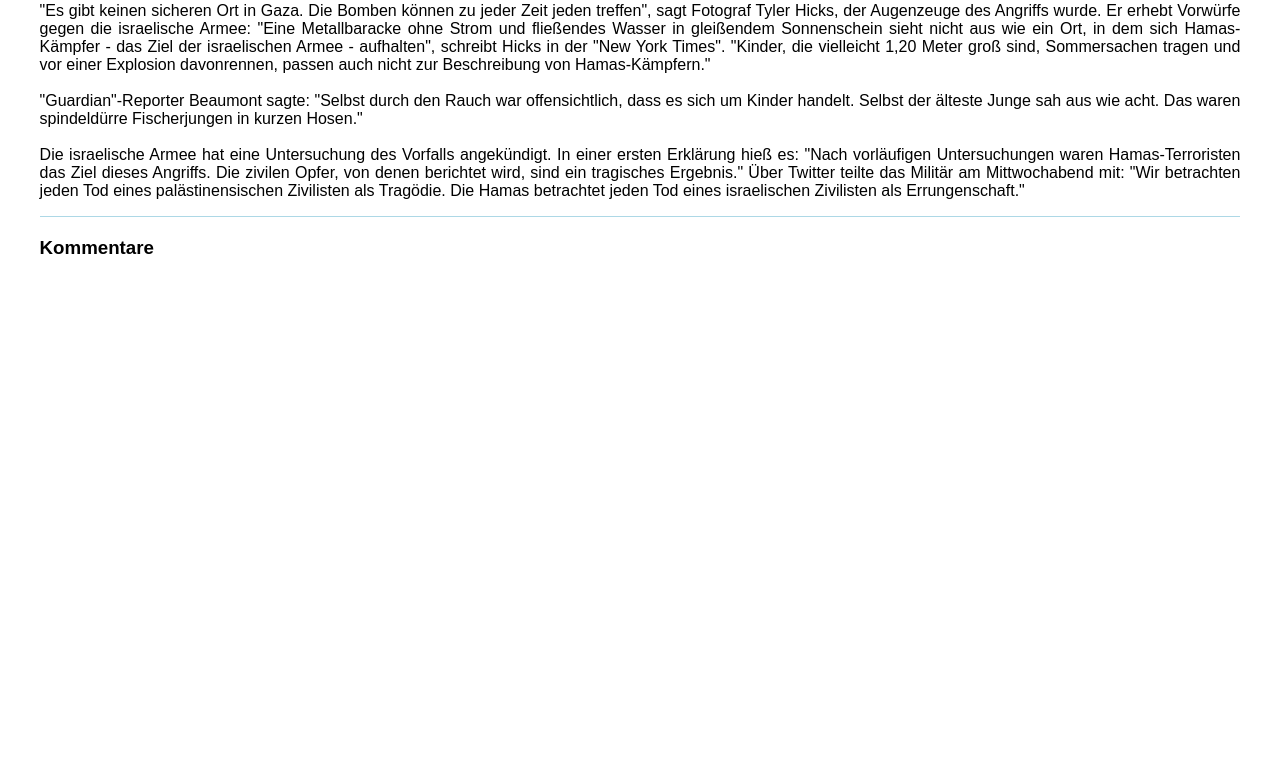
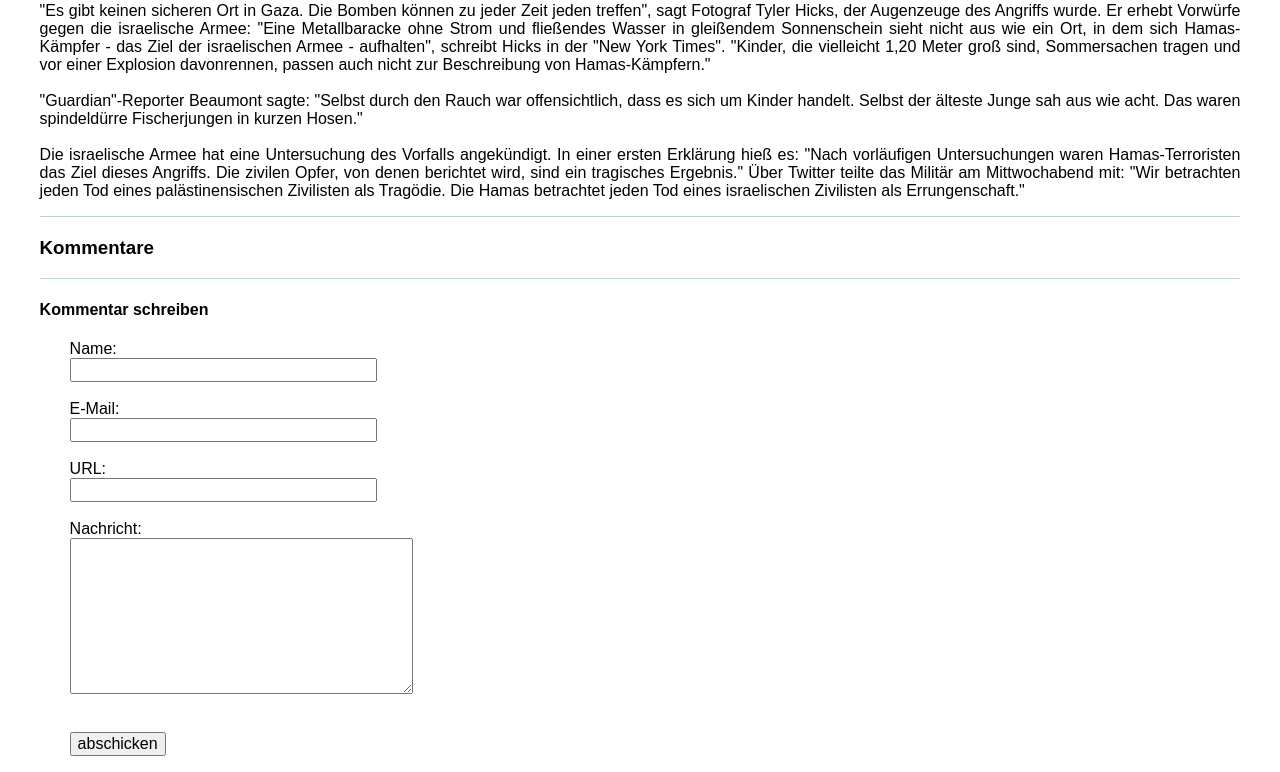
Before and after one commit to mahen2/dasletzteprojekt, a Flask app: a page that uses templates/index.htm in a window 1280 px wide. Shown: the part 592-1364 px from the top of the page. Before the commit the page ends 846 px from the top, so only its background shows below. Run offline with Flask 2, Linux system fonts and the light colour scheme; data comes from the database, SQL or seed files in the repository; both versions use the stored data as it was after the commit; some web fonts are replaced.

Commit message:
Kommentare schreiben

```diff
--- a/main.py
+++ b/main.py
@@ -10,10 +10,10 @@ import hashlib, os, re
 import operator
 from flask_wtf import Form
 from flask.ext.login import LoginManager
-from wtforms import TextField, BooleanField, PasswordField, HiddenField
+from wtforms import TextField, BooleanField, PasswordField, HiddenField, TextAreaField
 from wtforms.validators import Required, EqualTo, Length, ValidationError
 from flask.ext.login import login_user, logout_user, current_user, login_required
-from datetime import timedelta, date
+from datetime import datetime
 app = Flask(__name__)
 app.config['SECRET_KEY'] = 'jHgFtjjGFdE5578ijbDDegh'
 app.config['CSRF_ENABLED'] = True
@@ -26,6 +26,15 @@ lm.init_app(app)
 def nl2br(value):
     return value.replace('\n','<br>\n')
 app.jinja_env.globals.update(nl2br=nl2br)
+
+def link_url(value):
+    if value.startswith('http://') or value.startswith('https://'):
+        re = "<a href='"
+    else:
+        re = "<a href='http://"
+    return re
+app.jinja_env.globals.update(link_url=link_url)
+
 
 def teile_text_zum_weiterlesen(text):
     text_teile = text.split('[weiterlesen]')
@@ -134,19 +143,18 @@ def is_german_date(form, field):
 
 # EditForm-Klasse zum Bearbeiten und Anlegen von Eintragsdaten
 class EditForm(Form):
-    userid =      TextField('userid')
-    vorname = TextField('vorname', validators = [Required(u"Bitte Feld ausfüllen!")])
     name = TextField('name', validators = [Required(u"Bitte Feld ausfüllen!")])
-    titel = TextField('titel')
-    strasse = TextField('strasse')
-    plz = TextField('plz')
-    ort = TextField('ort')
-    geburtsdatum = TextField('geburtsdatum', validators = [Required(u"Bitte Feld ausfüllen!"), is_german_date])
-    festnetz = TextField('festnetz')
-    mobil = TextField('mobil')
-    email = TextField('email')
-    homepage = TextField('homepage')
-    twitter = TextField('twitter')
+    email = TextField('email', validators = [Required(u"Bitte Feld ausfüllen!")])
+    url = TextField('url')
+    nachricht = TextField('nachricht', validators = [Required(u"Bitte Feld ausfüllen!")])
+
+class CommentForm(Form):
+    name = TextField('name', validators = [Required(u"Bitte Feld ausfüllen!")])
+    email = TextField('email', validators = [Required(u"Bitte Feld ausfüllen!")])
+    url = TextField('url')
+    text = TextAreaField('text', validators = [Required(u"Bitte Feld ausfüllen!")])
+    blogeintragid = HiddenField('blogeintragid')
+
 
 # Suchfeld-Klasse
 class SearchForm(Form):
@@ -177,6 +185,20 @@ def hello_world():
 
 @app.route('/artikel/<url_titel>', methods = ['GET', 'POST'])
 def artikel(url_titel):
+    form = CommentForm()
+
+    if form.validate_on_submit():
+        query = text("INSERT INTO kommentar ('name','email','url','text','datum', 'blogeintragid') VALUES ( :name,:email,:url,:text,:datum,:blogeintragid);")
+        db.engine.execute(query, name=form.name.data, email=form.email.data, url=form.url.data, text=form.text.data, datum=str(datetime.now()), blogeintragid=form.blogeintragid.data)
+        flash("Kommentar wurde angelegt!", 'accept')
+        return redirect('/artikel/'+ url_titel + '#kommentar_schreiben')
+    else:
+        if request.method=='POST':
+            flash("Kommentar nicht gepostet! <a href='#kommentar_schreiben'>Zum Formular</a>",'error')
+
+   # elif request.method=='POST':
+    #    return redirect('/artikel/'+ url_titel + '#kommentar_schreiben')
+
     highlight=''
     if request.args.get('highlight'):
         highlight = request.args.get('highlight')
@@ -184,10 +206,13 @@ def artikel(url_titel):
     searchform = SearchForm(csrf_enabled=False)
     entries = Entry.query.filter_by(url_titel=url_titel).with_entities(Entry.titel, Entry.text, Entry.url_titel, Entry.datum, Entry.geschriebenvonbenutzername)
 
-    k_query = text("SELECT * FROM kommentar WHERE blogeintragid = (SELECT id FROM blogeintrag WHERE url_titel = 'witness_to_a_shelling:_first-hand_account_of_deadly_strike_on_gaza_port'")
+    blogeintragid_res = db.engine.execute(text("SELECT id FROM blogeintrag WHERE url_titel = :url_titel"), url_titel=url_titel)
+    for line in blogeintragid_res:
+        blogeintragid=line['id']
+
     kommentare = db.engine.execute(text("SELECT * FROM kommentar WHERE blogeintragid = (SELECT id FROM blogeintrag WHERE url_titel = :url_titel)"), url_titel=url_titel)
 
-    return render_template('anzeige_single.htm', entries=entries, searchform=searchform, highlight=highlight,kommentare=kommentare)
+    return render_template('anzeige_single.htm', entries=entries, searchform=searchform, highlight=highlight,kommentare=kommentare, form=form, blogeintragid=blogeintragid)
 
 
 
@@ -276,7 +301,7 @@ def edit(id):
 @login_required
 def new():
     searchform = SearchForm(csrf_enabled=False)
-    form = EditForm()
+    form = CommentForm()
     if form.validate_on_submit():
         query = text("INSERT INTO daten ('id','vorname','name','titel','strasse','plz','ort','geburtsdatum','festnetz','mobil','email','homepage','twitter') VALUES (NULL, :vorname,:name,:titel,:strasse,:plz,:ort,:geburtsdatum,:festnetz,:mobil,:email,:homepage,:twitter);")
         db.engine.execute(query, vorname=form.vorname.data, name=form.name.data, titel=form.titel.data, strasse=form.strasse.data, plz=form.plz.data, ort=form.ort.data, geburtsdatum=form.geburtsdatum.data, festnetz=form.festnetz.data, mobil=form.mobil.data, email=form.email.data, homepage=form.homepage.data, twitter=form.twitter.data)
--- a/static/style.css
+++ b/static/style.css
@@ -24,3 +24,4 @@ ul.add { list-style-image: url('add.png');}
 ul.edit li {margin-top:25px;}
 ul.delete a, ul.edit a , ul.add a {color:initial; text-decoration:none;}
 .comment {padding:15px; border: 1px solid black; width:400px; margin:10px;}
+.nolink {text-decoration:none; color:black;}
--- a/templates/anzeige_single.htm
+++ b/templates/anzeige_single.htm
@@ -24,9 +24,50 @@
 
 		{% for comment in kommentare: %}
 		<div class="comment">
-			<span class="commentator_name">{{comment['name']}}</span>:
+			<span class="comment_date">{{comment['datum']}}</span><br>
+			<span class="commentator_name">
+				{% if comment['url']: %}
+				{{link_url(comment['url']) | safe}}{{comment['url']}}'>{{comment['name']}}:</a>
+				{% else: %}
+				{{comment['name']}}
+
+				{% endif %}
+
+			</span>
 			<p>{{comment['text']}}</p>
 		</div>
 		{% endfor %}
+
+		<hr />
+		<h4><a name="kommentar_schreiben" class="nolink">Kommentar schreiben</a></h4>
+		<form action="" method="post" name="edit" style="margin-left:30px;">
+		    {{form.csrf_token()}}
+			{{form.blogeintragid(value=blogeintragid)}}
+		    <p>
+		      <label>Name:<br>
+		      {{form.name(size=30)}}</label><br>
+		      {% for error in form.errors.name %}
+		      <span style="color: red;">[{{error}}]</span>
+		      {% endfor %}<br>
+		      <label>E-Mail:<br>
+		      {{form.email(size=30)}}</label><br>
+		      {% for error in form.errors.email %}
+		      <span style="color: red;">[{{error}}]</span>
+		      {% endfor %}<br>
+		      <label>URL:<br>
+		      {{form.url(size=30)}}</label><br>
+		      {% for error in form.errors.url %}
+		      <span style="color: red;">[{{error}}]</span>
+		      {% endfor %}<br>
+		      <label>Nachricht:<br>
+		      {{form.text(cols=40, rows=10)}}</label><br>
+		      {% for error in form.errors.text %}
+		      <span style="color: red;">[{{error}}]</span>
+		      {% endfor %}<br>
+		  </p>
+		  <p><input type="submit" value="abschicken" name="submit"></p>
+
+		</form>
+
 </p>
 {% endblock %}
--- a/templates/index.htm
+++ b/templates/index.htm
@@ -22,7 +22,7 @@
 
     {% for category, message in messages %}
      <ul class="{{category}}">
-        <li>{{ message }}</li>
+        <li>{{ message | safe}}</li>
          </ul>
     {% endfor %}
 
```
Also changed, not shown: templates/new.htm (+6 -46 lines), blog.sqlite.
